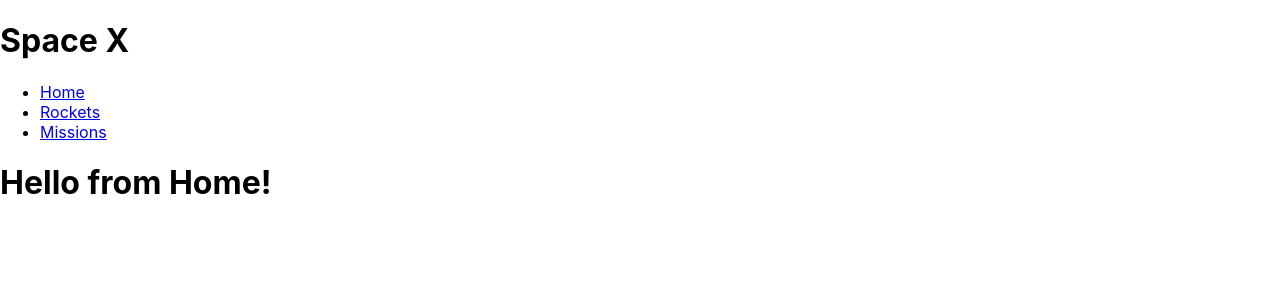
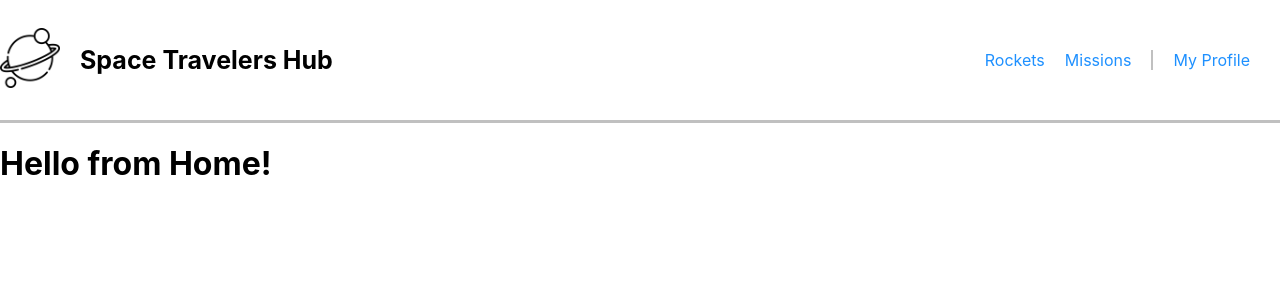
Before and after one commit to SaveryIV/Space-X-Project, a React (Create React App) app: page / in a window 1280 px wide. Shown: the top 300 px of the page. Built offline with nearby package versions, Linux system fonts and the light colour scheme.

Commit message:
Added the navbar and styling to the navbar

```diff
--- a/src/App.css
+++ b/src/App.css
@@ -1,39 +1,41 @@
-.App {
-  text-align: center;
+.container-title{
+  width: 100%;
+  height: 15vh;
+  display: flex;
+  align-items: center;
+  justify-content: space-between;
+  border-bottom: 3px solid silver;
 }
 
-.App-logo {
-  height: 40vmin;
-  pointer-events: none;
+.container-logo {
+  display: flex;
 }
 
-@media (prefers-reduced-motion: no-preference) {
-  .App-logo {
-    animation: App-logo-spin infinite 20s linear;
-  }
+.logo {
+  width: 60px;
+  height: 60px;
 }
 
-.App-header {
-  background-color: #282c34;
-  min-height: 100vh;
-  display: flex;
-  flex-direction: column;
-  align-items: center;
-  justify-content: center;
-  font-size: calc(10px + 2vmin);
-  color: white;
+.store {
+  margin-left: 20px;
+  font-size: 25px;
 }
 
-.App-link {
-  color: #61dafb;
+.container-title ul {
+  display: flex;
+  margin-right: 30px;
 }
 
-@keyframes App-logo-spin {
-  from {
-    transform: rotate(0deg);
-  }
+.container-title ul li {
+  list-style-type: none;
+  padding-left: 20px;
+}
+.last {
+  border-left: 2px solid silver;
+  padding-left: 20px;
+}
 
-  to {
-    transform: rotate(360deg);
-  }
+.container-title ul li a {
+  text-decoration: none;
+  color: dodgerblue;
 }
--- a/src/components/Navbar.js
+++ b/src/components/Navbar.js
@@ -1,23 +1,26 @@
 import React from 'react';
 import { NavLink } from 'react-router-dom';
+import Logo from '../logo/space-logo.png';
+import '../App.css';
 
 const Navbar = () => (
   <header>
-    <div className="title">
     <div className="container-title">
-        <h1 className="store">Space X</h1>
+      <div className="container-logo">
+        <img className="logo" src={Logo} alt="spaceX-logo" />
+        <h1 className="store">Space Travelers Hub</h1>
+      </div>
       <ul>
-          <li>
-            <NavLink to="/" className="current">Home</NavLink>
-          </li>
         <li>
           <NavLink to="/rockets" className="current">Rockets</NavLink>
         </li>
         <li>
           <NavLink to="/missions" className="current">Missions</NavLink>
         </li>
+        <li>
+          <NavLink to="/" className="current last">My Profile</NavLink>
+        </li>
       </ul>
-      </div>
     </div>
   </header>
 );
```
Also changed, not shown: src/logo/space-logo.png (added). Lines whose indentation alone changed are shown as unchanged.
